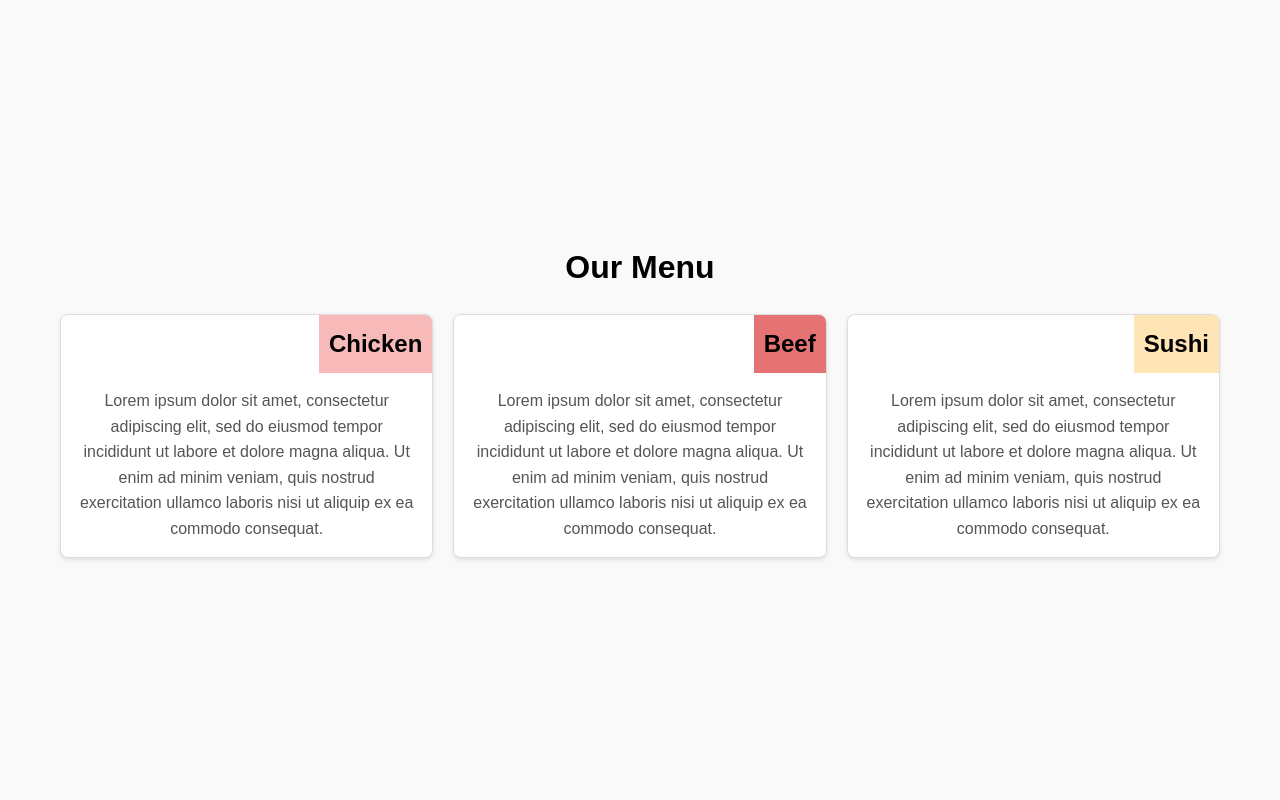
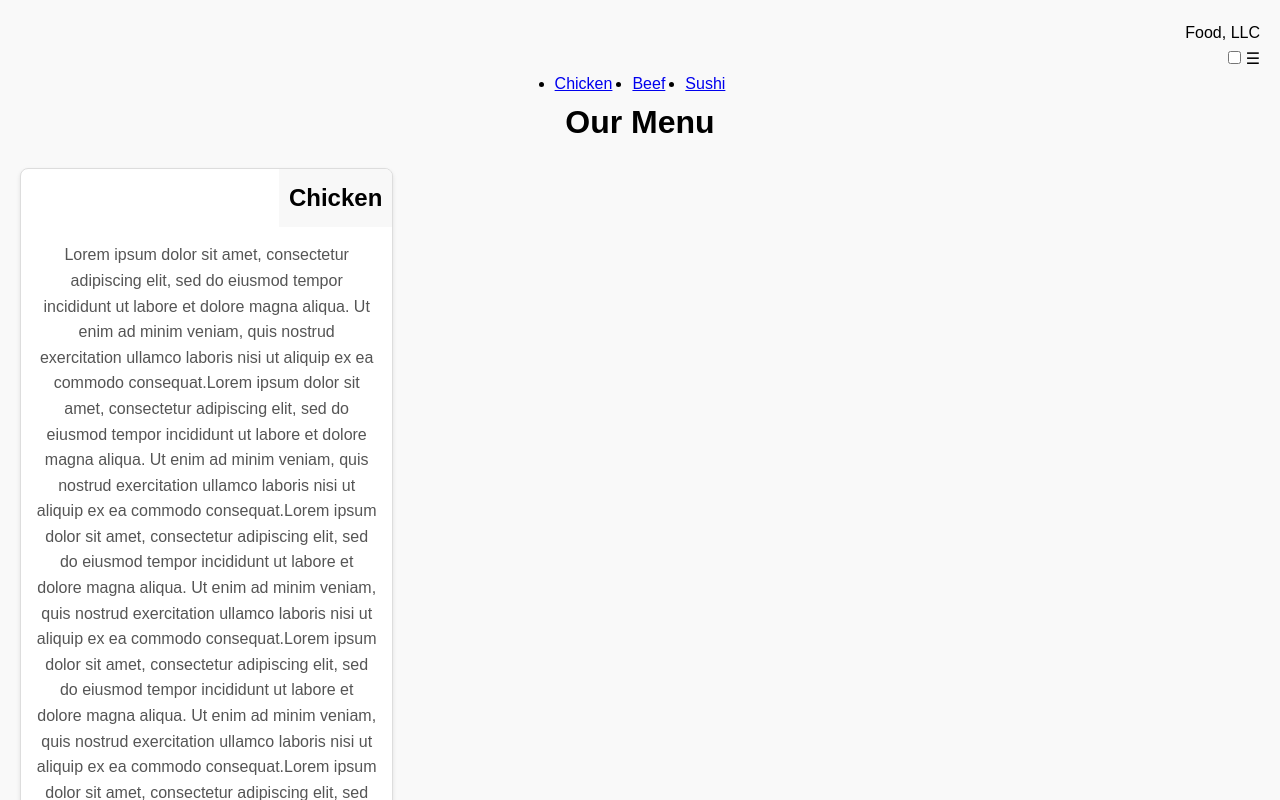
Before and after one commit to MuhammadAli-create-cloud/Module, a plain HTML site: page index.html in a window 1280 px wide. Shown: the top 800 px of the page. Drawn offline with Linux system fonts and the light colour scheme.

Commit message:
index.html

```diff
--- a/index.html
+++ b/index.html
@@ -3,22 +3,35 @@
 <head>
   <meta charset="UTF-8">
   <meta name="viewport" content="width=device-width, initial-scale=1.0">
-    <title>Our Menu</title>
+  <title>Responsive Navbar</title>
   <link rel="stylesheet" href="style.css">
 </head>
 <body>
   <div class="container">
+    <div class="navbar">
+      <div class="logo">Food, LLC</div>
+      <!-- Checkbox for menu toggle -->
+      <input type="checkbox" id="menu-toggle" class="menu-toggle">
+      <label for="menu-toggle" class="menu-button">&#9776;</label>
+      <div class="menu-content">
+        <ul class="menu">
+          <li><a href="#chicken">Chicken</a></li>
+          <li><a href="#beef">Beef</a></li>
+          <li><a href="#sushi">Sushi</a></li>
+        </ul>
+      </div>
+    </div>
     <h1 class="menu-header">Our Menu</h1>
-        <div class="menu">
-            <div class="menu-item chicken">
+    <div class="menu-details">
+      <div class="menu-item" id="chicken">
         <h3>Chicken</h3>
-                <p>Lorem ipsum dolor sit amet, consectetur adipiscing elit, sed do eiusmod tempor incididunt ut labore et dolore magna aliqua. Ut enim ad minim veniam, quis nostrud exercitation ullamco laboris nisi ut aliquip ex ea commodo consequat.</p>
+        <p>Lorem ipsum dolor sit amet, consectetur adipiscing elit, sed do eiusmod tempor incididunt ut labore et dolore magna aliqua. Ut enim ad minim veniam, quis nostrud exercitation ullamco laboris nisi ut aliquip ex ea commodo consequat.Lorem ipsum dolor sit amet, consectetur adipiscing elit, sed do eiusmod tempor incididunt ut labore et dolore magna aliqua. Ut enim ad minim veniam, quis nostrud exercitation ullamco laboris nisi ut aliquip ex ea commodo consequat.Lorem ipsum dolor sit amet, consectetur adipiscing elit, sed do eiusmod tempor incididunt ut labore et dolore magna aliqua. Ut enim ad minim veniam, quis nostrud exercitation ullamco laboris nisi ut aliquip ex ea commodo consequat.Lorem ipsum dolor sit amet, consectetur adipiscing elit, sed do eiusmod tempor incididunt ut labore et dolore magna aliqua. Ut enim ad minim veniam, quis nostrud exercitation ullamco laboris nisi ut aliquip ex ea commodo consequat.Lorem ipsum dolor sit amet, consectetur adipiscing elit, sed do eiusmod tempor incididunt ut labore et dolore magna aliqua. Ut enim ad minim veniam, quis nostrud exercitation ullamco laboris nisi ut aliquip ex ea commodo consequat.Lorem ipsum dolor sit amet, consectetur adipiscing elit, sed do eiusmod tempor incididunt ut labore et dolore magna aliqua. Ut enim ad minim veniam, quis nostrud exercitation ullamco laboris nisi ut aliquip ex ea commodo consequat.</p>
       </div>
-            <div class="menu-item beef">
+      <div class="menu-item" id="beef">
         <h3>Beef</h3>
         <p>Lorem ipsum dolor sit amet, consectetur adipiscing elit, sed do eiusmod tempor incididunt ut labore et dolore magna aliqua. Ut enim ad minim veniam, quis nostrud exercitation ullamco laboris nisi ut aliquip ex ea commodo consequat.</p>
       </div>
-            <div class="menu-item sushi">
+      <div class="menu-item" id="sushi">
         <h3>Sushi</h3>
         <p>Lorem ipsum dolor sit amet, consectetur adipiscing elit, sed do eiusmod tempor incididunt ut labore et dolore magna aliqua. Ut enim ad minim veniam, quis nostrud exercitation ullamco laboris nisi ut aliquip ex ea commodo consequat.</p>
       </div>
```
Lines whose indentation alone changed are shown as unchanged.
